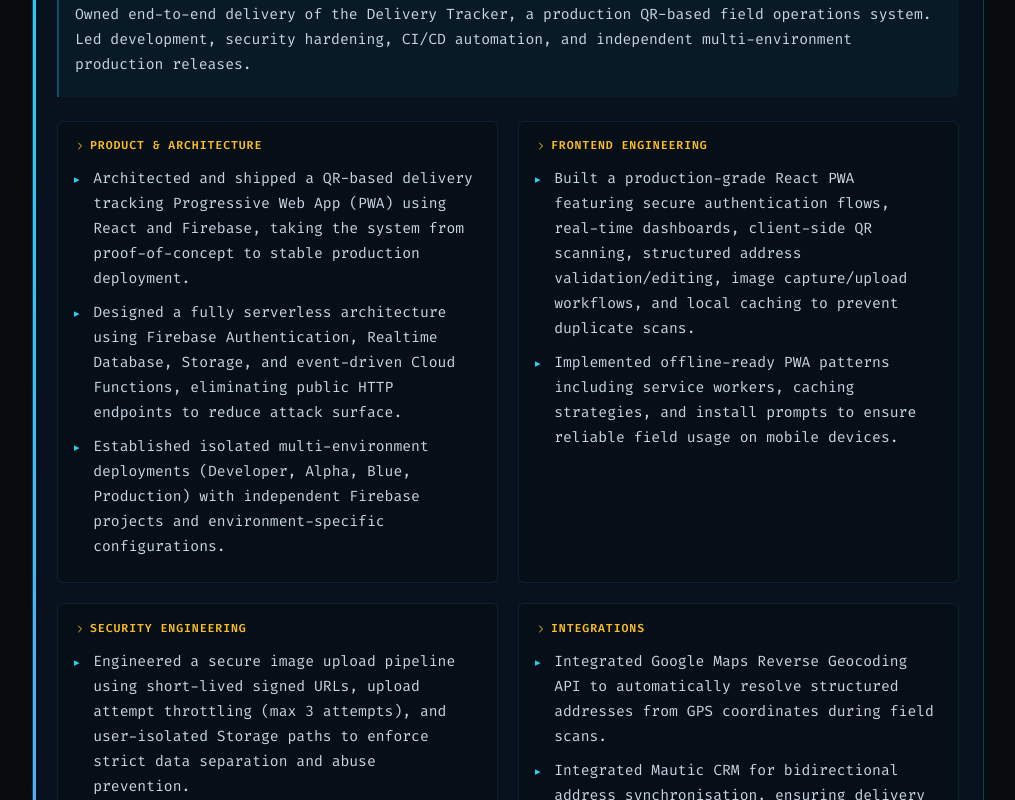
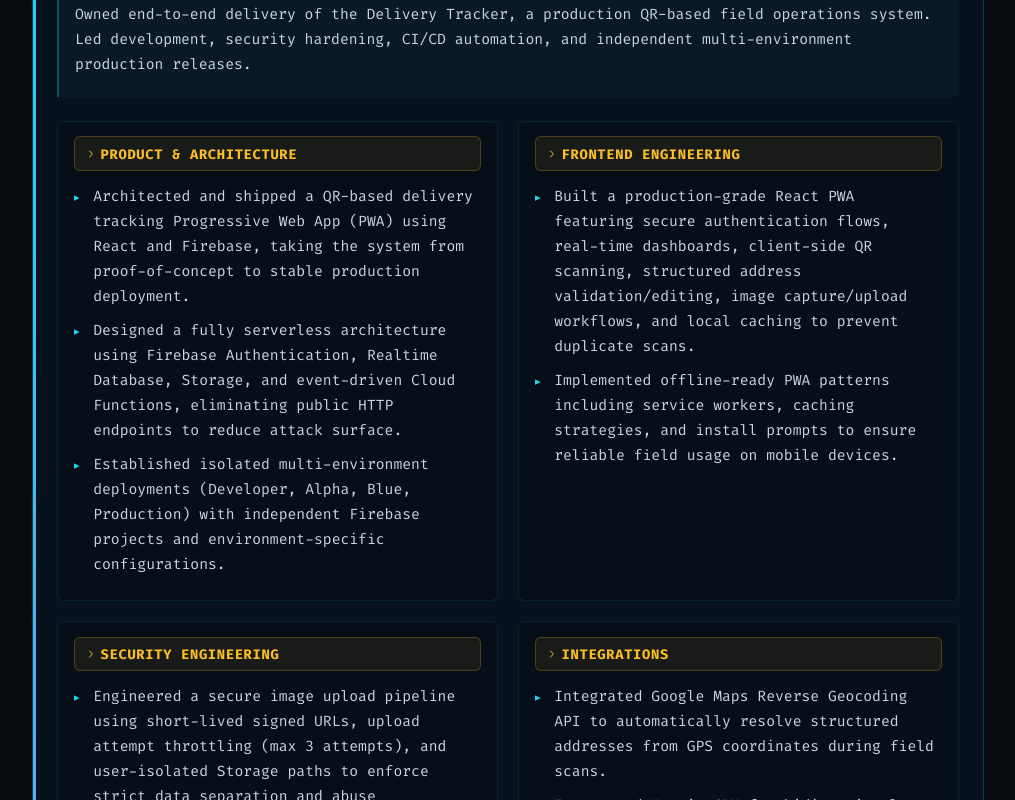
Before and after one commit to PrakEntech/portfolio, a React (Vite) app: page / in a window 1280 px wide. Shown: the part 2180-2980 px from the top of the page, without its empty margins (132-1147 px from the left). Built offline with nearby package versions, Linux system fonts and the light colour scheme.

Commit message:
Update index.css

```diff
--- a/src/index.css
+++ b/src/index.css
@@ -496,12 +496,17 @@ section {
 .exp-group-label {
   display: flex;
   align-items: center;
-  font-size: 0.72rem;
-  font-weight: 600;
-  letter-spacing: 0.08em;
+  font-size: 0.86rem;
+  font-weight: 700;
+  letter-spacing: 0.05em;
   text-transform: uppercase;
   color: var(--accent-yellow);
-  margin-bottom: 0.65rem;
+  margin-bottom: 0.8rem;
+  line-height: 1.35;
+  padding: 0.45rem 0.6rem;
+  border-radius: 6px;
+  background: rgba(251, 191, 36, 0.08);
+  border: 1px solid rgba(251, 191, 36, 0.22);
 }
 
 /* ─── Projects Grid ──────────────────────────────────────── */
@@ -1498,6 +1503,16 @@ section {
   color: #000000 !important;
 }
 
+.home-app.recruiter-mode .exp-group-label {
+  font-size: 0.98rem !important;
+  font-weight: 700 !important;
+  letter-spacing: 0.02em !important;
+  color: #000000 !important;
+  background: #f5f5f5 !important;
+  border: 1px solid #cfcfcf !important;
+  padding: 0.5rem 0.7rem !important;
+}
+
 .home-app.recruiter-mode .terminal-window,
 .home-app.recruiter-mode .terminal-header,
 .home-app.recruiter-mode .terminal-body,
```
